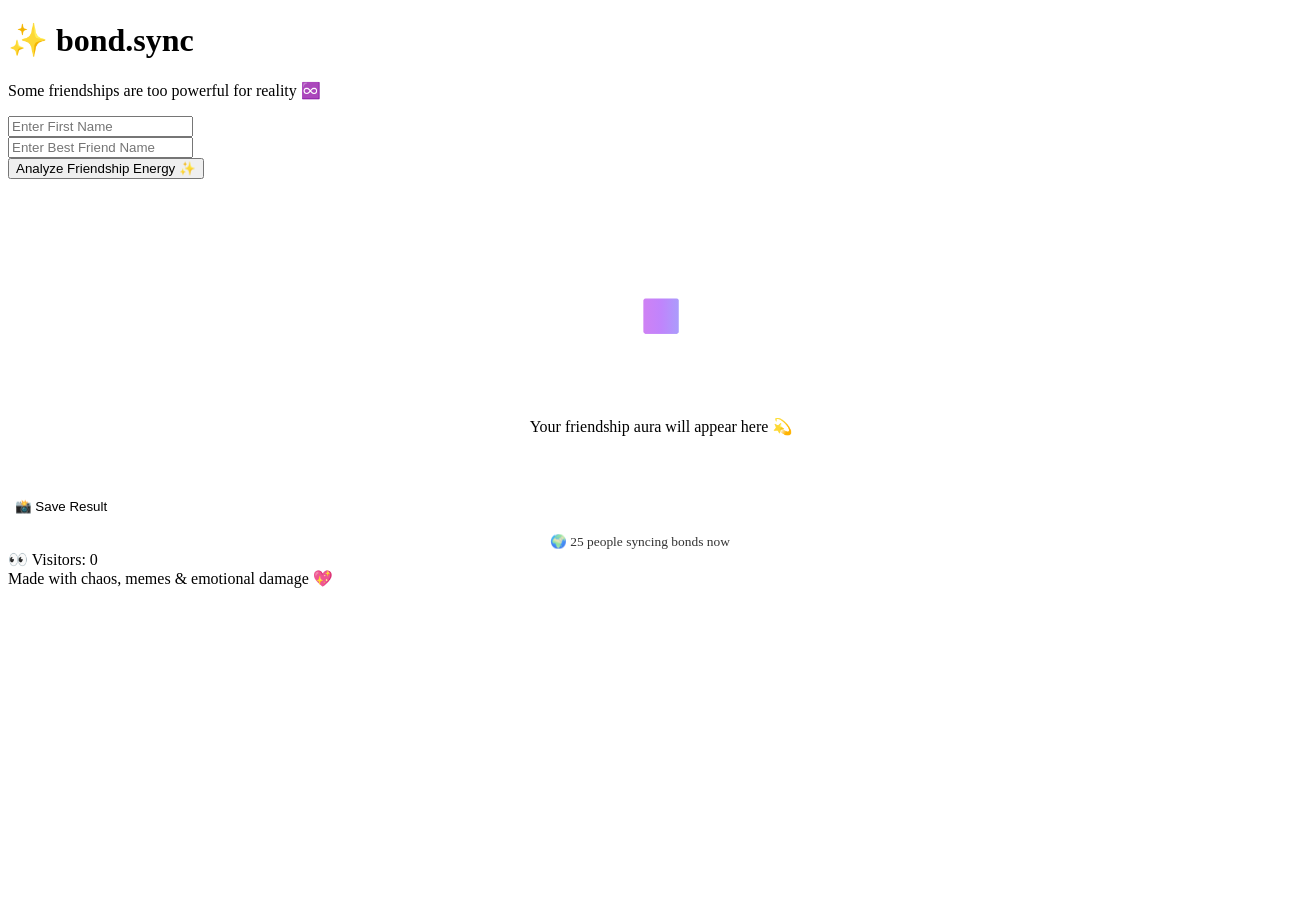
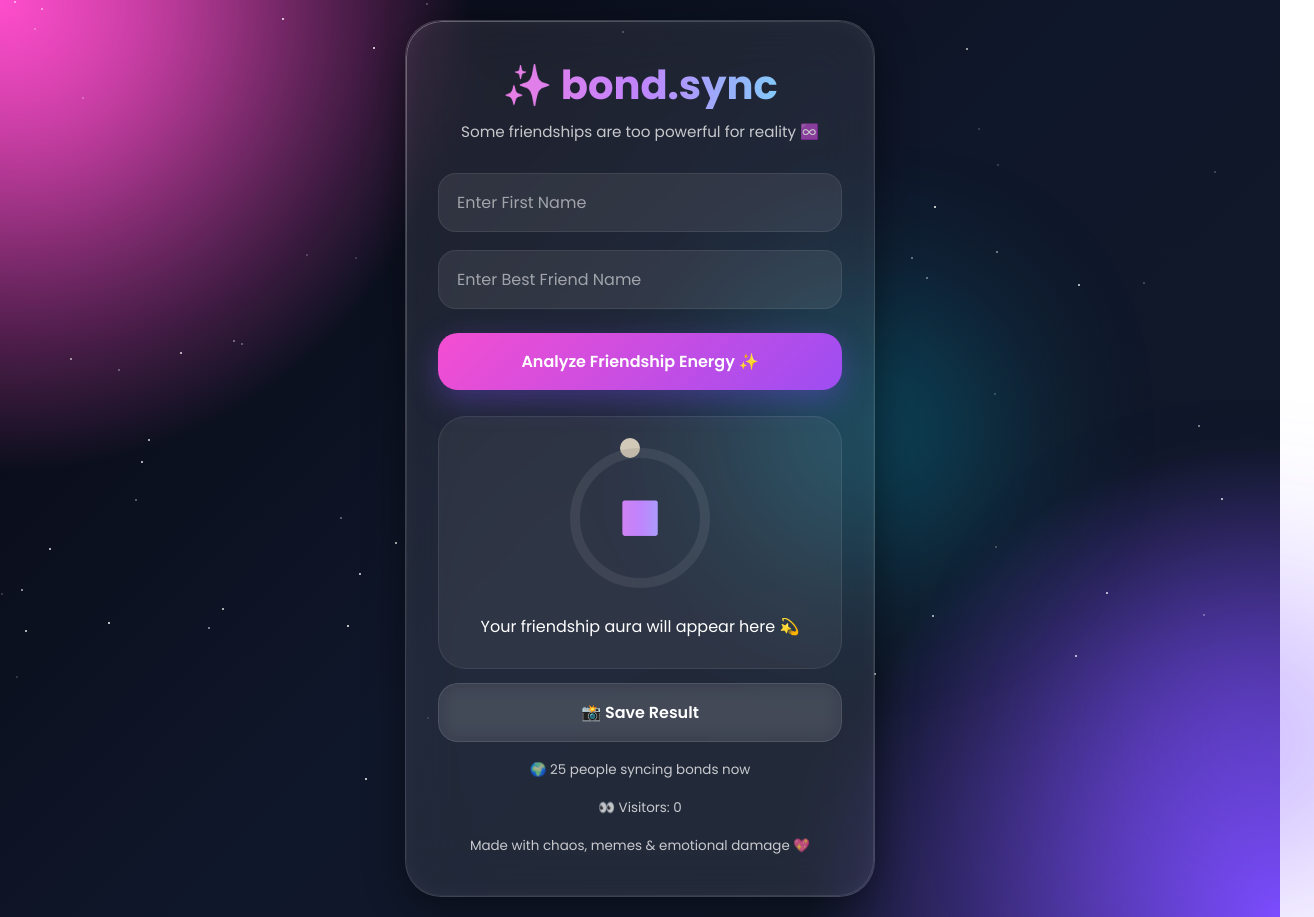
Before and after one commit to Hrishyak-Kalita/best-friend-bond-checker, a website: page index.html in a window 1280 px wide. Shown: the whole page, 1314 px wide, since content can reach past the window. Before the commit the page ends 800 px from the top, so only its background shows below. Drawn offline with Linux system fonts and the light colour scheme; no server answers.

Commit message:
Final css fix

```diff
--- a/style.css
+++ b/style.css
@@ -1,6 +1,449 @@
+
+*{
+  margin:0;
+  padding:0;
+  box-sizing:border-box;
+  font-family:'Poppins',sans-serif;
+}
+
+html,
+body{
+  width:100%;
+  min-height:100%;
+  overflow-x:hidden;
+}
+
+body{
+
+  min-height:100vh;
+
+  display:flex;
+  justify-content:center;
+  align-items:center;
+
+  padding:20px;
+
+  overflow:hidden;
+
+  background:
+  radial-gradient(circle at top left,#ff4ecd 0%,transparent 30%),
+  radial-gradient(circle at bottom right,#7c4dff 0%,transparent 30%),
+  linear-gradient(135deg,#070710,#0f172a,#111827);
+
+  color:white;
+
+  position:relative;
+
+  transition:background 1s ease;
+}
 
 /* =========================
-   CIRCLE METER
+   STARS
+========================= */
+
+.stars{
+  position:fixed;
+  inset:0;
+  overflow:hidden;
+  pointer-events:none;
+  z-index:0;
+}
+
+.star{
+  position:absolute;
+
+  width:2px;
+  height:2px;
+
+  background:white;
+
+  border-radius:50%;
+
+  opacity:0.5;
+
+  animation:twinkle 3s infinite;
+}
+
+@keyframes twinkle{
+
+  0%,100%{
+    opacity:0.2;
+  }
+
+  50%{
+    opacity:1;
+  }
+
+}
+
+/* =========================
+   ORBS
+========================= */
+
+.orb{
+  position:fixed;
+
+  border-radius:50%;
+
+  filter:blur(100px);
+
+  opacity:0.45;
+
+  animation:float 8s ease-in-out infinite;
+
+  pointer-events:none;
+
+  z-index:0;
+}
+
+.orb1{
+  width:320px;
+  height:320px;
+
+  background:#ff4ecd;
+
+  top:-120px;
+  left:-120px;
+}
+
+.orb2{
+  width:300px;
+  height:300px;
+
+  background:#7c4dff;
+
+  bottom:-120px;
+  right:-120px;
+}
+
+.orb3{
+  width:200px;
+  height:200px;
+
+  background:#00e5ff;
+
+  top:45%;
+  left:60%;
+}
+
+@keyframes float{
+
+  0%,100%{
+    transform:translateY(0px);
+  }
+
+  50%{
+    transform:translateY(-35px);
+  }
+
+}
+
+/* =========================
+   CURSOR
+========================= */
+
+.cursor{
+
+  width:20px;
+  height:20px;
+
+  border-radius:50%;
+
+  position:fixed;
+
+  background:white;
+
+  pointer-events:none;
+
+  mix-blend-mode:difference;
+
+  transform:translate(-50%,-50%);
+
+  z-index:9999;
+
+  transition:transform 0.08s linear;
+}
+
+/* =========================
+   CARD
+========================= */
+
+.card{
+
+  width:100%;
+  max-width:470px;
+
+  position:relative;
+
+  z-index:10;
+
+  padding:40px 32px;
+
+  border-radius:36px;
+
+  background:rgba(255,255,255,0.08);
+
+  border:1px solid rgba(255,255,255,0.12);
+
+  backdrop-filter:blur(24px);
+
+  box-shadow:
+  0 10px 40px rgba(0,0,0,0.45),
+  inset 0 0 25px rgba(255,255,255,0.04);
+
+  overflow:hidden;
+
+  transition:transform 0.2s ease;
+}
+
+.card::before{
+
+  content:"";
+
+  position:absolute;
+  inset:0;
+
+  border-radius:36px;
+
+  padding:1px;
+
+  background:
+  linear-gradient(
+  135deg,
+  rgba(255,255,255,0.3),
+  transparent,
+  rgba(255,255,255,0.1)
+  );
+
+  -webkit-mask:
+  linear-gradient(#fff 0 0) content-box,
+  linear-gradient(#fff 0 0);
+
+  -webkit-mask-composite:xor;
+}
+
+h1{
+
+  text-align:center;
+
+  font-size:2.5rem;
+
+  margin-bottom:10px;
+
+  line-height:1.2;
+
+  background:
+  linear-gradient(
+  to right,
+  #ff7ad9,
+  #c084fc,
+  #67e8f9
+  );
+
+  -webkit-background-clip:text;
+
+  -webkit-text-fill-color:transparent;
+}
+
+.subtitle{
+
+  text-align:center;
+
+  opacity:0.75;
+
+  line-height:1.7;
+
+  margin-bottom:28px;
+
+  font-size:0.95rem;
+}
+
+/* =========================
+   INPUTS
+========================= */
+
+.input-box{
+  margin-bottom:18px;
+}
+
+input{
+
+  width:100%;
+
+  padding:16px 18px;
+
+  border:none;
+  outline:none;
+
+  border-radius:18px;
+
+  background:rgba(255,255,255,0.08);
+
+  color:white;
+
+  font-size:1rem;
+
+  border:1px solid rgba(255,255,255,0.08);
+
+  transition:0.3s;
+
+  position:relative;
+
+  z-index:2;
+}
+
+input:focus{
+
+  transform:scale(1.01);
+
+  border:1px solid rgba(255,255,255,0.2);
+
+  box-shadow:0 0 20px rgba(255,255,255,0.08);
+}
+
+input::placeholder{
+  color:rgba(255,255,255,0.55);
+}
+
+/* =========================
+   BUTTONS
+========================= */
+
+button{
+
+  width:100%;
+
+  padding:16px;
+
+  border:none;
+
+  border-radius:20px;
+
+  margin-top:6px;
+
+  cursor:pointer;
+
+  font-size:1rem;
+  font-weight:600;
+
+  color:white;
+
+  background:
+  linear-gradient(
+  135deg,
+  #ff4ecd,
+  #7c4dff,
+  #00d4ff
+  );
+
+  background-size:300% 300%;
+
+  animation:gradientMove 5s ease infinite;
+
+  transition:0.3s;
+
+  box-shadow:0 10px 30px rgba(124,77,255,0.35);
+
+  position:relative;
+
+  z-index:2;
+}
+
+button:hover{
+
+  transform:translateY(-2px) scale(1.01);
+
+  box-shadow:0 12px 35px rgba(255,78,205,0.35);
+}
+
+.secondary-btn{
+
+  margin-top:14px;
+
+  background:
+  rgba(255,255,255,0.08);
+
+  border:
+  1px solid rgba(255,255,255,0.1);
+
+  backdrop-filter:blur(10px);
+
+  box-shadow:none;
+}
+
+.secondary-btn:hover{
+  background:rgba(255,255,255,0.12);
+}
+
+@keyframes gradientMove{
+
+  0%{
+    background-position:0% 50%;
+  }
+
+  50%{
+    background-position:100% 50%;
+  }
+
+  100%{
+    background-position:0% 50%;
+  }
+
+}
+
+/* =========================
+   RESULT
+========================= */
+
+.result{
+
+  margin-top:26px;
+
+  min-height:220px;
+
+  width:100%;
+
+  padding:26px 20px;
+
+  border-radius:28px;
+
+  background:rgba(255,255,255,0.06);
+
+  border:1px solid rgba(255,255,255,0.08);
+
+  display:flex;
+  justify-content:center;
+  align-items:center;
+
+  text-align:center;
+
+  line-height:1.8;
+
+  overflow:hidden;
+
+  position:relative;
+
+  word-wrap:break-word;
+}
+
+.loading{
+  animation:pulse 1s infinite;
+}
+
+@keyframes pulse{
+
+  0%,100%{
+    opacity:0.5;
+  }
+
+  50%{
+    opacity:1;
+  }
+
+}
+
+/* =========================
+   CIRCLE
 ========================= */
 
 .circle-wrap{
@@ -14,7 +457,6 @@
 }
 
 .progress-ring{
-
   transform:rotate(-90deg);
 }
 
@@ -71,71 +513,31 @@
   -webkit-text-fill-color:transparent;
 }
 
-.result{
+.aura{
 
-  margin-top:26px;
+  font-size:1.05rem;
 
-  min-height:220px;
+  font-weight:600;
 
-  width:100%;
+  color:#ffd6ff;
 
-  padding:26px 20px;
-
-  border-radius:28px;
-
-  background:rgba(255,255,255,0.06);
-
-  border:1px solid rgba(255,255,255,0.08);
-
-  display:flex;
-  justify-content:center;
-  align-items:center;
-
-  text-align:center;
-
-  line-height:1.8;
-
-  overflow:hidden;
-
-  position:relative;
-
-  word-wrap:break-word;
+  margin-bottom:12px;
 }
 
-.result-text{
+.stats{
+
+  margin-top:18px;
+
+  opacity:0.88;
+
+  font-size:0.92rem;
+
   line-height:1.9;
 }
 
-/* =========================
-   ACTIONS
-========================= */
-
-.actions{
-  margin-top:18px;
-}
-
-.secondary-btn{
-
-  background:
-  rgba(255,255,255,0.08);
-
-  border:
-  1px solid rgba(255,255,255,0.1);
-
-  backdrop-filter:blur(10px);
-
-  box-shadow:none;
-}
-
-.secondary-btn:hover{
-  background:rgba(255,255,255,0.12);
-}
-
-/* =========================
-   ONLINE BOX
-========================= */
-
-.online-box{
+.online-box,
+.visit-box,
+.footer{
 
   margin-top:18px;
 
@@ -143,7 +545,7 @@
 
   font-size:0.84rem;
 
-  opacity:0.8;
+  opacity:0.75;
 }
 
 /* =========================
@@ -176,3 +578,105 @@
   }
 
 }
+
+/* =========================
+   RESPONSIVE
+========================= */
+
+@media screen and (max-width:768px){
+
+  body{
+    padding:16px;
+    overflow:auto;
+  }
+
+  .cursor{
+    display:none;
+  }
+
+  .card{
+
+    max-width:100%;
+
+    padding:30px 22px;
+
+    border-radius:28px;
+  }
+
+  h1{
+    font-size:2rem;
+  }
+
+  .subtitle{
+    font-size:0.88rem;
+  }
+
+  .result{
+    min-height:200px;
+    padding:22px 16px;
+  }
+
+}
+
+@media screen and (max-width:480px){
+
+  body{
+    padding:12px;
+  }
+
+  .card{
+
+    padding:24px 18px;
+
+    border-radius:24px;
+  }
+
+  h1{
+    font-size:1.7rem;
+  }
+
+  .subtitle{
+    font-size:0.8rem;
+  }
+
+  input{
+
+    padding:14px 15px;
+
+    font-size:0.92rem;
+  }
+
+  button{
+
+    padding:14px;
+
+    font-size:0.92rem;
+  }
+
+  .circle-wrap{
+
+    width:120px;
+    height:120px;
+  }
+
+  .progress-ring{
+    width:120px;
+    height:120px;
+  }
+
+  .percentage{
+    font-size:1.6rem;
+  }
+
+  .result{
+
+    min-height:180px;
+
+    padding:18px 14px;
+  }
+
+  .stats{
+    font-size:0.8rem;
+  }
+
+}
```
